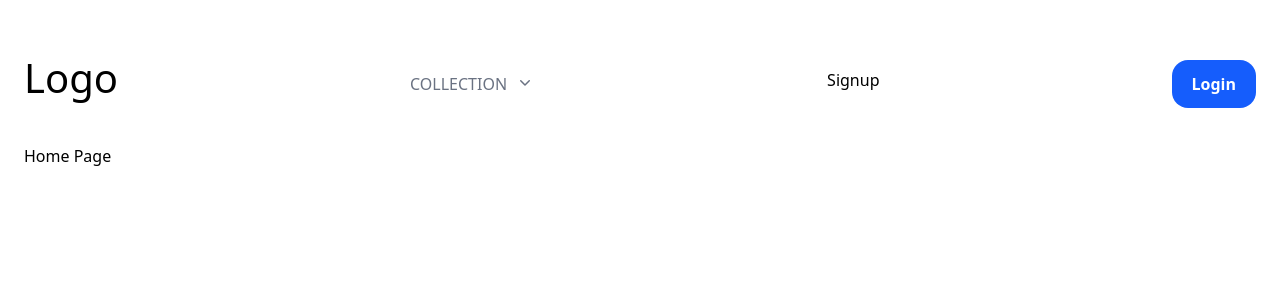
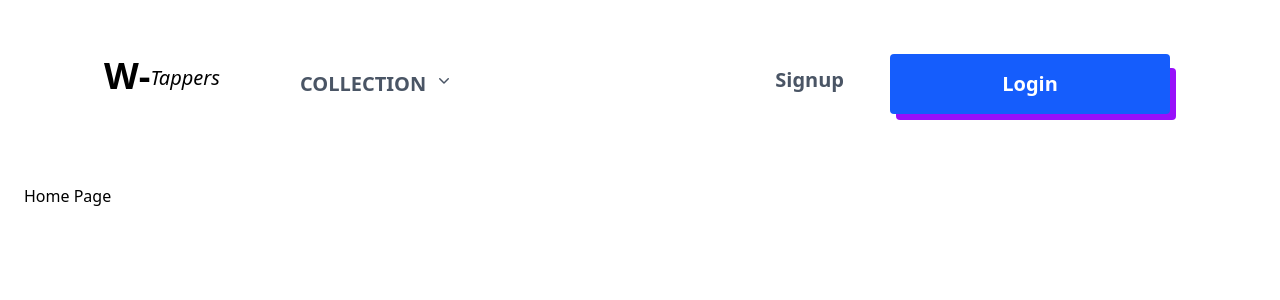
Before and after one commit to LisbonConnection/World-Wide-Wine-Frontend, a React (Vite) app: page / in a window 1280 px wide. Shown: the top 300 px of the page. Built offline with nearby package versions, Linux system fonts and the light colour scheme.

Commit message:
update Navbar logic

```diff
--- a/src/components/Navbar.jsx
+++ b/src/components/Navbar.jsx
@@ -1,59 +1,89 @@
-import React from "react";
-import { useContext } from "react";
+import React, { useContext, useState } from "react";
 import { AuthContext } from "../context/auth.context";
 import { Link } from "react-router-dom";
 import { ChevronDownIcon } from "@heroicons/react/20/solid";
-// import { ThemeContext } from '../context/theme.context';
+import axios from "axios";
+import { AiOutlinePlus } from "react-icons/ai";
+import { FaPlus } from "react-icons/fa";
 
 function Navbar() {
   const { isLoggedIn, user, logOutUser } = useContext(AuthContext);
-  // const {theme} = useContext(ThemeContext);
+  const [text, setText] = useState("");
+  const [searchResults, setSearchResults] = useState([]);
+
+  const handleChange = (e) => setText(e.target.value);
+
+  const handleSubmit = (e) => {
+    e.preventDefault();
+
+    const token = localStorage.getItem("authToken");
+    if (!token) {
+      console.log("No token found");
+      return;
+    }
+
+    axios
+      .get(`http://localhost:5005/api/wines/search?query=${text}`, {
+        headers: {
+          Authorization: `Bearer ${token}`,
+        },
+      })
+      .then((response) => {
+        console.log("Search results:", response.data);
+        setSearchResults(response.data);
+      })
+      .catch((error) => {
+        console.error(
+          "Error while searching for wines:",
+          error.response ? error.response.data : error.message
+        );
+      });
+  };
+
   return (
     <>
       <div>
-        <div className="flex justify-between my-6">
-          <Link to="/">
-            <p className="h-16 w-auto text-[40px]">Logo</p>
+        <div className="flex my-6 justify-between ml-20 mr-20">
+          <div className="flex space-x-20">
+            <Link to={isLoggedIn ? "/dashboard" : "/"}>
+              <div className="flex">
+              <p className="mt-2 h-18 w-auto text-4xl font-bold">W-</p>
+              <p className="mt-4 h-14 w-auto text-xl italic">Tappers</p>
+              </div>
+
             </Link>
+
             {isLoggedIn && (
               <>
-              <button className=" hover:bg-blue-100 hover:text-blue-400 hover:font-bold text-black h-16 w-auto rounded flex items-center">
-                Wines
-                <ChevronDownIcon className="h-5 w-5 ml-2" />
-              </button>
-
-              <button className=" hover:bg-blue-100 hover:text-blue-400 hover:font-bold text-black h-16 w-auto rounded flex items-center">
-                Beer
-                <ChevronDownIcon className="h-5 w-5 ml-2" />
-              </button>
-
-              <button className=" hover:bg-blue-100 hover:text-blue-400 hover:font-bold text-black h-16 w-40 rounded flex items-center">
-                Drink now
-                <ChevronDownIcon className="h-5 w-5 ml-2" />
-              </button>
-
-              <div className="flex my-3">
-                <button onClick={logOutUser} className="bg-blue-600 text-white hover:bg-blue-700 font-bold text-black h-12 w-auto rounded-2xl p-5 flex items-center">
-                  Logout
-                </button>
-                {/* <span>{user && user.name}</span> */}
+                <div>
+                  <div className="h-16 w-auto text-xl mt-6 grid gap-6">
+                    <div>
+                      <form onSubmit={handleSubmit}>
+                        <div className="relative">
+                          <input
+                            type="text"
+                            className="w-full bg-grey-200 pr-40 text-black"
+                            placeholder="Search wine"
+                            value={text}
+                            onChange={handleChange}
+                          />
+                        </div>
+                      </form>
+                    </div>
+                  </div>
                 </div>
               </>
             )}
 
             {!isLoggedIn && (
               <>
-              {/* <Link to = "about">
-            <button className=" hover:bg-blue-100 hover:text-blue-400 hover:font-bold text-black h-16 w-auto rounded flex items-center ">
-                Collections
-                <ChevronDownIcon className="h-5 w-5 ml-2" />
-              </button>
-
-            </Link> */}
-
-              <ul className="flex space-x-4">
+                <div className="flex">
+                  <ul className="flex space-x-4 mb-10">
                     <li className="relative group items-center flex">
-                  <Link to="/collection" className="text-gray-500 flex">
+                      <Link
+                        to="/collection"
+                        className="text-gray-600 flex font-bold text-xl"
+                      >
                         COLLECTION <ChevronDownIcon className="h-5 w-5 ml-2" />
                       </Link>
                       <div className="absolute left-0 mt-2 w-100 bg-white shadow-lg opacity-0 group-hover:opacity-100 transform scale-95 group-hover:scale-100 transition-all duration-300 ease-out">
@@ -86,23 +116,90 @@ function Navbar() {
                       </div>
                     </li>
                   </ul>
+                </div>
+              </>
+            )}
+          </div>
 
+          {!isLoggedIn && (
+            <>
+              <div className="flex justify-end space-x-10">
                 <Link to="signup">
-                <button className=" hover:bg-blue-100 hover:text-blue-400 hover:font-bold text-black h-16 w-auto rounded flex items-center">
+                  <button className="hover:bg-blue-100 hover:text-blue-400 hover:font-bold text-xl text-gray-600 font-bold h-16 w-auto rounded flex items-center">
                     Signup
                   </button>
                 </Link>
 
-              <div className="flex my-3">
                 <Link to="login">
-                  <button className="bg-blue-600 text-white hover:bg-blue-700 font-bold text-black h-12 w-auto rounded-2xl p-5 flex items-center">
+                  <div className="relative flex justify-center items-center mb-10 text-center">
+                    <button className="absolute bg-blue-600 text-white text-xl hover:bg-blue-800 font-bold text-center h-15 w-70  p-5 flex items-center justify-center space-x-5 rounded transition-all ease-in-out duration-1000 hover:scale-110">
+                      <p className="flex justify-center items-center text-center ">
                         Login
+                      </p>
                     </button>
+
+                    <div className="mt-5 ml-3 bg-purple-600 hover:bg-blue-700 h-13 w-70 rounded"></div>
+                  </div>
                 </Link>
               </div>
             </>
           )}
+
+          {isLoggedIn && (
+            <>
+              <div className="flex justify-between">
+                <div className="flex space-x-5">
+                  <div className="flex h-10 w-10 items-center text-center justify-center mt-5 text-gray-400 border-1 border-gray-400 rounded-full">
+                    <Link to="/addwine">
+                      {" "}
+                      <FaPlus size={24} />{" "}
+                    </Link>
                   </div>
+                  {/* <div className="flex">
+
+                    <span className="mt-6 text-xl text-gray-600 font-bold">
+                      {user && `Hi ${user.name}`}
+                    </span>
+                  </div> */}
+
+                  <div className="relative flex justify-center items-center text-center mb-5">
+                    <button
+                      onClick={logOutUser}
+                      className="absolute bg-blue-600 text-white text-xl hover:bg-blue-800 font-bold text-center h-15 w-70 flex items-center justify-center rounded transition-all ease-in-out duration-1000 hover:scale-110"
+                    >
+                      <p className="flex justify-center items-center text-center ">
+                        Logout
+                      </p>
+                    </button>
+
+                    <div className="mt-5 ml-3 bg-purple-600 hover:bg-blue-700 h-13 w-70 rounded"></div>
+                  </div>
+                </div>
+              </div>
+            </>
+          )}
+        </div>
+
+        {/* Display Search Results */}
+        {searchResults.length > 0 && (
+          <div className="search-results mt-4 bg-white shadow-lg p-4">
+            <h2 className="text-xl font-bold">Search Results:</h2>
+            <ul>
+              {searchResults.map((wine) => (
+                <li key={wine._id}>
+                  <Link to={`/wines/${wine._id}`} className="text-blue-600">
+                    {wine.wineName} - {wine.region}
+                  </Link>
+                </li>
+              ))}
+            </ul>
+          </div>
+        )}
+
+        {/* If no search results */}
+        {text && searchResults.length === 0 && (
+          <div className="mt-4 text-gray-500">No wines found for "{text}".</div>
+        )}
       </div>
     </>
   );
--- a/src/pages/Dashboard.jsx
+++ b/src/pages/Dashboard.jsx
@@ -1,15 +1,13 @@
-import React from 'react'
-import { Link } from 'react-router-dom'
-import AuthWineCard from '../components/AuthWineCard'
+import React from "react";
+import { Link } from "react-router-dom";
+import AuthWineCard from "../components/AuthWineCard";
 import axios from "axios";
-import { useState } from 'react';
-import { useEffect } from 'react';
+import { useState } from "react";
+import { useEffect } from "react";
 
 const API_URL = "http://localhost:5005";
 
-
 function Dashboard() {
-
   const [wines, setWines] = useState([]);
   const [error, setError] = useState(null);
 
@@ -31,13 +29,6 @@ function Dashboard() {
 
   return (
     <>
-    <div>
-
-        <Link to="/addwine">
-        <button>Create a wine</button>
-        </Link>
-    </div>
-
       <div className="wine-collection">
         <div className="wine-list">
           {wines.length > 0 ? (
@@ -52,10 +43,8 @@ function Dashboard() {
           )}
         </div>
       </div>
-
     </>
-
-  )
+  );
 }
 
-export default Dashboard
+export default Dashboard;
```
Lines whose indentation alone changed are shown as unchanged.
